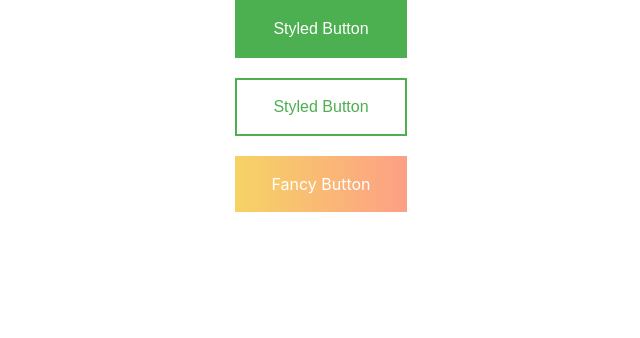
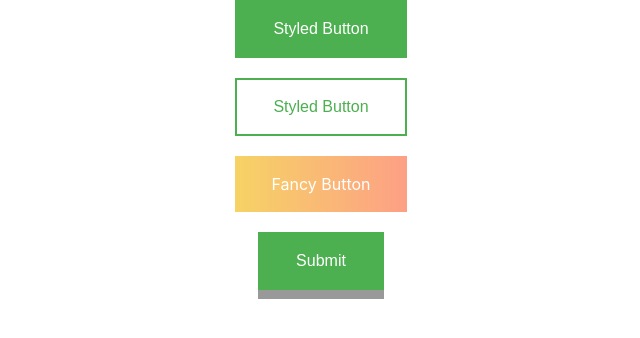
Before and after one commit to mohammadhossein-asadi/styled-components-practice, a React (Create React App) app: page / in a window 1280 px wide. Shown: the top 338 px of the page, without its empty margins (319-959 px from the left). Built offline with nearby package versions, Linux system fonts and the light colour scheme.

Commit message:
create submit button

```diff
--- a/src/App.js
+++ b/src/App.js
@@ -1,10 +1,13 @@
 import "./App.css";
-import StyledButton, { FancyButton } from "./components/Button/Button";
+import StyledButton, {
+  FancyButton,
+  SubmitButton,
+} from "./components/Button/Button";
 
 function App() {
   return (
     <div className="App">
-      <StyledButton>Styled Button</StyledButton>
+      <StyledButton type="submit">Styled Button</StyledButton>
       <div>
         <br />
       </div>
@@ -15,6 +18,10 @@
       <FancyButton as={"a"} href="https://google.com">
         Fancy Button
       </FancyButton>
+      <div>
+        <br />
+      </div>
+      <SubmitButton>Submit</SubmitButton>
     </div>
   );
 }
--- a/src/components/Button/Button.js
+++ b/src/components/Button/Button.js
@@ -1,4 +1,4 @@
-import { StyledButton, FancyButton } from "./Button.styles";
+import { StyledButton, FancyButton, SubmitButton } from "./Button.styles";
 
 export default StyledButton;
-export { FancyButton };
+export { FancyButton, SubmitButton };
--- a/src/components/Button/Button.styles.js
+++ b/src/components/Button/Button.styles.js
@@ -17,9 +17,24 @@
       props.varient !== "outline" ? "#fff " : "#4caf50"};
     color: ${(props) => (props.varient !== "outline" ? "#4caf50 " : "#fff")};
   }
+  &:active {
+    transform: scale(0.93);
+  }
 `;
 
 export const FancyButton = styled(StyledButton)`
   background-image: linear-gradient(to right, #f6d365 0%, #fda085 100%);
   border: none;
 `;
+
+export const SubmitButton = styled(StyledButton).attrs({
+  type: "submit",
+})`
+  box-shadow: 0 9px #999;
+  &:active {
+    background-color: ${(props) =>
+      props.varient !== "outline" ? "#fff " : "#4caf50"};
+    box-shadow: 0 5px #666;
+    transform: translateY(4px);
+  }
+`;
```
